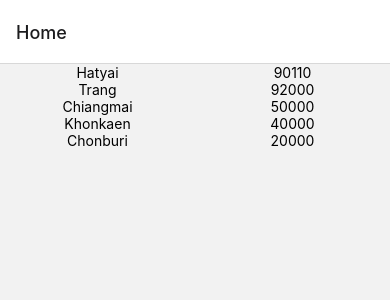
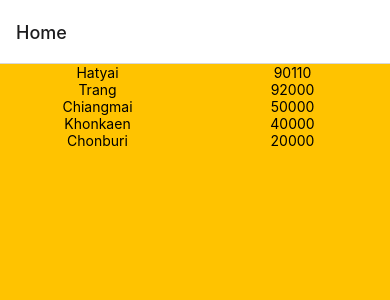
Before and after one commit to NaruebetEz/LAB-3SA04, a React Native app: screen /Home in a window 390 px wide. Shown: the top 300 px of the page. Built offline with nearby package versions, Linux system fonts and the light colour scheme.

Commit message:
change background color

```diff
--- a/screen/ZipcodeScreen.js
+++ b/screen/ZipcodeScreen.js
@@ -13,9 +13,9 @@ const availableZipItems = [
 ]
 
 
-const ZipItem = ({ place, code, navigation}) => (
+const ZipItem = ({ place, code, navigation }) => (
     <TouchableHighlight onPress={() => {
-        navigation.navigate('Weather', {zipCode: code})
+        navigation.navigate('Weather', { zipCode: code })
     }}>
         <View style={style.zipItem}>
             <Text style={style.zipPlace}>{place}</Text>
@@ -31,21 +31,29 @@ export default function ZipCodeScreen() {
     const navigation = useNavigation()
     return (
 
+        <View style = {style.backdrop}>
 
-        <FlatList
-            data={availableZipItems}
-            keyExtractor={item => item.code}
-            renderItem={({ item }) => <ZipItem {...item} navigation = {navigation}/>}
+            <FlatList
+                data={availableZipItems}
+                keyExtractor={item => item.code}
+                renderItem={({ item }) => <ZipItem {...item} navigation={navigation} />}
 
 
-        />
+            />
+
+
+        </View>
+
 
 
     )
 }
 
 const style = StyleSheet.create({
-    type: {
+    backdrop: {
+        width: '100%',
+        height: '100%',
+        backgroundColor: '#FFC300',
 
     },
 
```
